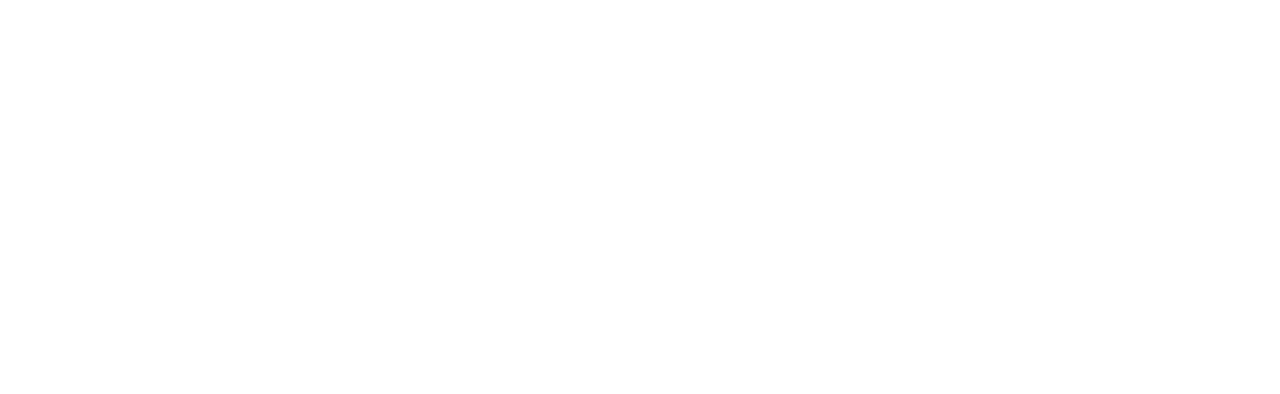
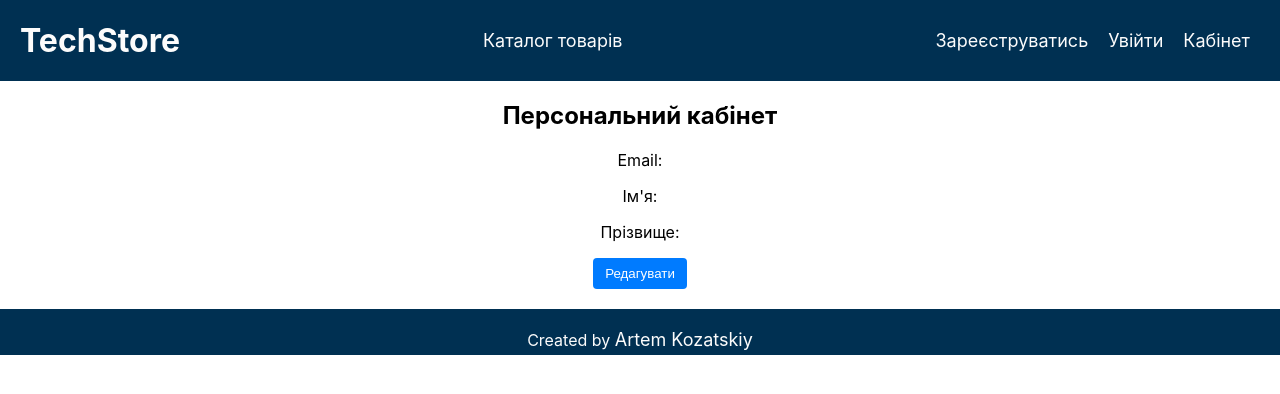
Before and after one commit to Kozatskiy-Artem/rails-react-store-front, a React (Create React App) app: page /cabinet in a window 1280 px wide. Before the commit this address had no page. Shown: the top 394 px of the page. Built offline with nearby package versions, Linux system fonts and the light colour scheme.

Commit message:
feature: Create cabinet page

```diff
--- a/src/App.js
+++ b/src/App.js
@@ -4,6 +4,7 @@
 import Layout from "./containers/Layout";
 import LoginPage from "./pages/login/login";
 import SignUpPage from "./pages/sign-up/sign-up";
+import CabinetPage from './pages/cabinet-page/cabinet-page';
 
 function App() {
   return (
@@ -13,6 +14,7 @@
           <Route index element={<HomePage />} />
           <Route path="/login" element={<LoginPage />} />
           <Route path="/sign-up" element={<SignUpPage />} />
+          <Route path='/cabinet' element={<CabinetPage />} />
         </Route>
       </Routes>
     </div>
--- a/src/components/header/header.jsx
+++ b/src/components/header/header.jsx
@@ -10,6 +10,7 @@
       <div>
         <NavLink to="/sign-up">Зареєструватись</NavLink>
         <NavLink to="/login">Увійти</NavLink>
+        <NavLink to="/cabinet">Кабінет</NavLink>
       </div>
     </header>
   );
--- a/src/components/itemCard/itemCard.css
+++ b/src/components/itemCard/itemCard.css
@@ -18,7 +18,7 @@
 
 .item-price {
   margin-top: 4px;
-  font-size: 20px;
+  font-size: 16px;
 }
 
 .order-button {
--- /dev/null
+++ b/src/pages/cabinet-page/cabinet-page.css
@@ -0,0 +1,29 @@
+.user-profile {
+  margin: 20px;
+}
+
+.user-profile h2 {
+  margin-bottom: 20px;
+}
+
+.user-profile label {
+  display: block;
+  margin-top: 10px;
+}
+
+.user-profile input {
+  margin-bottom: 10px;
+}
+
+.user-profile button {
+  background-color: #007bff;
+  color: #fff;
+  padding: 8px 12px;
+  border: none;
+  border-radius: 4px;
+  cursor: pointer;
+}
+
+.user-profile button:hover {
+  background-color: #0056b3;
+}
--- /dev/null
+++ b/src/pages/cabinet-page/cabinet-page.js
@@ -0,0 +1,41 @@
+import React, { useState } from "react";
+import "./cabinet-page.css";
+import CustomInput from "../../components/customInput/customInput";
+
+const CabinetPage = ({ email, firstName, lastName }) => {
+  const [editing, setEditing] = useState(false);
+
+  const handleEditClick = () => {
+    setEditing(true);
+  };
+
+  const handleSaveClick = () => {
+    setEditing(false);
+  };
+
+  return (
+    <div className="user-profile">
+      <h2>Персональний кабінет</h2>
+      <p>Email: {email}</p>
+      {editing ? (
+        <div>
+          <CustomInput label={"Ім'я"} placeholder={"Ім'я"} type="text" />
+          <CustomInput
+            label={"Прізвище"}
+            placeholder={"Прізвище"}
+            type="text"
+          />
+          <button onClick={handleSaveClick}>Зберегти</button>
+        </div>
+      ) : (
+        <div>
+          <p>Ім'я: {firstName}</p>
+          <p>Прізвище: {lastName}</p>
+          <button onClick={handleEditClick}>Редагувати</button>
+        </div>
+      )}
+    </div>
+  );
+};
+
+export default CabinetPage;
--- a/src/pages/home-page/home-page.css
+++ b/src/pages/home-page/home-page.css
@@ -5,7 +5,3 @@
   flex-wrap: wrap;
   justify-content: space-between;
 }
-h1 {
-  text-align: left;
-  margin: 30px;
-}
--- a/src/pages/home-page/home-page.js
+++ b/src/pages/home-page/home-page.js
@@ -8,61 +8,73 @@
       name: "Lenovo laptop",
       price: 2000,
       id: 1,
+      description: "Powerful laptop from Lenovo suitable for both work and entertainment."
     },
     {
       name: "HP desktop",
       price: 1500,
       id: 2,
+      description: "Desktop computer by HP, ideal for home or office use."
     },
     {
       name: "Apple MacBook Air",
       price: 2500,
       id: 3,
+      description: "Sleek and lightweight laptop from Apple, perfect for on-the-go productivity."
     },
     {
       name: "Dell Inspiron",
       price: 1800,
       id: 4,
+      description: "Reliable laptop by Dell, suitable for everyday tasks."
     },
     {
       name: "Asus ROG gaming laptop",
       price: 2200,
       id: 5,
+      description: "High-performance gaming laptop by Asus, designed for serious gamers."
     },
     {
       name: "Microsoft Surface Pro",
       price: 1900,
       id: 6,
+      description: "Versatile 2-in-1 device from Microsoft, perfect for professionals."
     },
     {
       name: "Acer Chromebook",
       price: 1200,
       id: 7,
+      description: "Budget-friendly Chromebook by Acer, great for basic computing tasks."
     },
     {
       name: "Samsung Galaxy Book",
       price: 2100,
       id: 8,
+      description: "Sleek and powerful laptop from Samsung, suitable for work and entertainment."
     },
     {
       name: "Huawei MateBook",
       price: 2300,
       id: 9,
+      description: "Stylish and powerful laptop by Huawei, ideal for professionals."
     },
     {
       name: "LG Gram",
       price: 1700,
       id: 10,
+      description: "Ultralight laptop from LG, perfect for frequent travelers."
     },
     {
       name: "Razer Blade gaming laptop",
       price: 2800,
       id: 11,
+      description: "Premium gaming laptop by Razer, offering top-notch performance and design."
     },
     {
       name: "Lenovo ThinkPad",
       price: 2000,
       id: 12,
+      description: "Business-grade laptop from Lenovo, known for its durability and performance."
     },
   ];
 
@@ -76,6 +88,7 @@
             name={item.name}
             price={item.price}
             id={item.id}
+            description={item.description}
           />
         ))}
       </div>
--- a/src/pages/login/login.css
+++ b/src/pages/login/login.css
@@ -16,13 +16,10 @@
   flex-direction: column;
 }
 .button {
-  width: 80%;
-  color: white;
-  background-color: #003052;
+  background-color: #007bff;
+  color: #fff;
+  padding: 8px 12px;
   border: none;
-  border-radius: 15px;
-  padding: 15px 0;
-  font-size: 18px;
-  font-weight: 700;
-  margin: 40px auto;
+  border-radius: 4px;
+  cursor: pointer;
 }
--- a/src/pages/login/login.js
+++ b/src/pages/login/login.js
@@ -7,7 +7,11 @@
     <div className="authForm">
       <p className="authForm__text">Увійти</p>
       <form className="content">
-        <CustomInput label={"E-mail"} placeholder={"email@gmail.com"} />
+        <CustomInput
+          label={"E-mail"}
+          placeholder={"email@gmail.com"}
+          type="email"
+        />
         <CustomInput type="password" label={"Пароль"} placeholder={"Пароль"} />
         <button className="button" type="submit">
           Увійти
--- a/src/pages/sign-up/sign-up.js
+++ b/src/pages/sign-up/sign-up.js
@@ -7,7 +7,7 @@
     <div className="authForm">
       <p className="authForm__text">Зареєструватись</p>
       <form className="content">
-        <CustomInput label={"E-mail"} placeholder={"email@gmail.com"} />
+        <CustomInput label={"E-mail"} placeholder={"email@gmail.com"} type="email"/>
         <CustomInput type="password" label={"Пароль"} placeholder={"Пароль"} />
         <CustomInput
           type="password"
```
